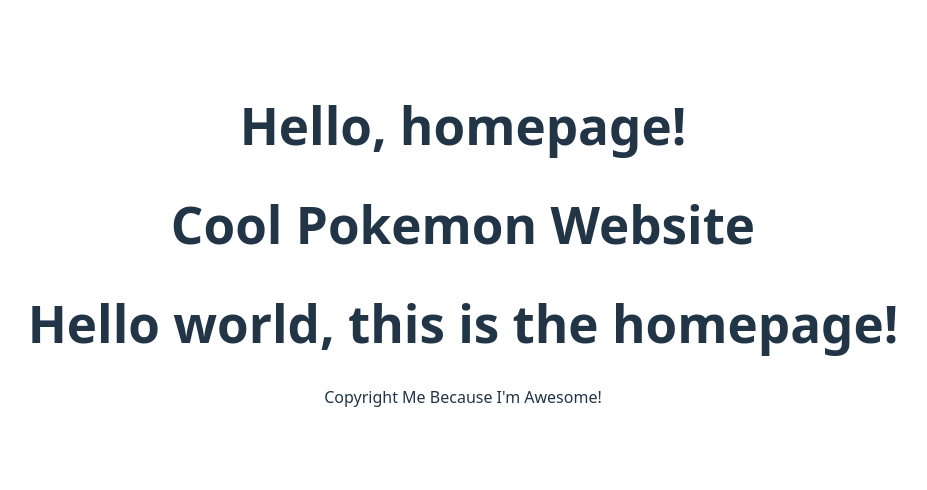
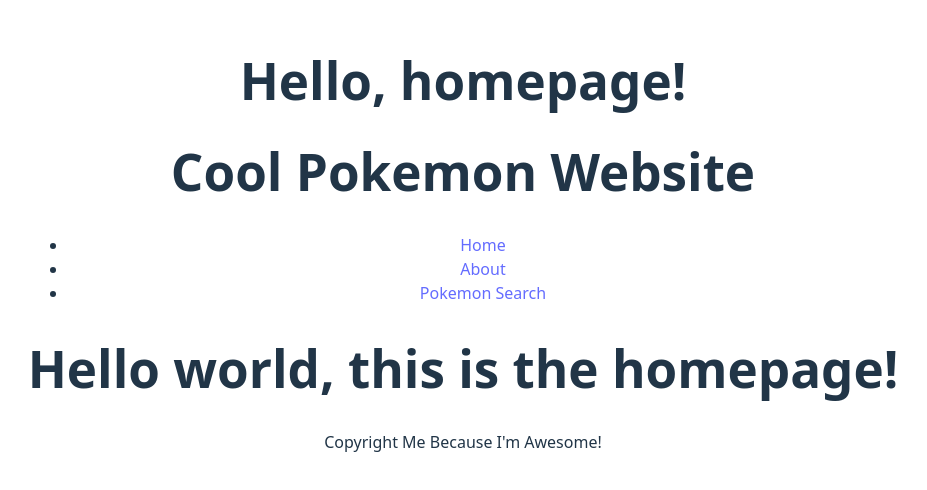
Before and after one commit to hernan-vela/oct24-t2w6-interactive-react-alex, a React (Vite) app: page / in a window 1280 px wide. Shown: the part 164-654 px from the top of the page, without its empty margins (177-1104 px from the left). Built offline with nearby package versions, Linux system fonts and the light colour scheme.

Commit message:
feat: context init

```diff
--- /dev/null
+++ b/src/contexts/UserJwtContext.jsx
@@ -0,0 +1,6 @@
+import { createContext } from "react";
+
+
+let userJwtDefaultData = "";
+
+export const UserJwtContext = createContext(userJwtDefaultData);
--- /dev/null
+++ b/src/contexts/UserJwtProvider.jsx
@@ -0,0 +1,10 @@
+import { UserJwtContext } from "./UserJwtContext";
+
+export function UserJwtProvider({children}){
+
+	return(
+		<UserJwtContext.Provider value="example jwt value from custom component">
+			{children}
+		</UserJwtContext.Provider>
+	)
+}
--- a/src/pages/layouts/BaseLayout.jsx
+++ b/src/pages/layouts/BaseLayout.jsx
@@ -1,12 +1,29 @@
-import { Outlet } from "react-router-dom";
+import { Link, Outlet } from "react-router-dom";
 
 
 export function BaseLayout(){
 	return(
 		<>
 			<header>
+				<h1>Cool Pokemon Website</h1>
 				<nav>
-					<h1>Cool Pokemon Website</h1>
+					<ul>
+						<li>
+							<Link to={"/"}>
+								Home
+							</Link>
+						</li>
+						<li>
+							<Link to={"/about"}>
+								About
+							</Link>
+						</li>
+						<li>
+							<Link to={"/pokemon"}>
+								Pokemon Search
+							</Link>
+						</li>
+					</ul>
 				</nav>
 			</header>
 
```
Also changed, not shown: src/main.jsx (+8 -0 lines).
